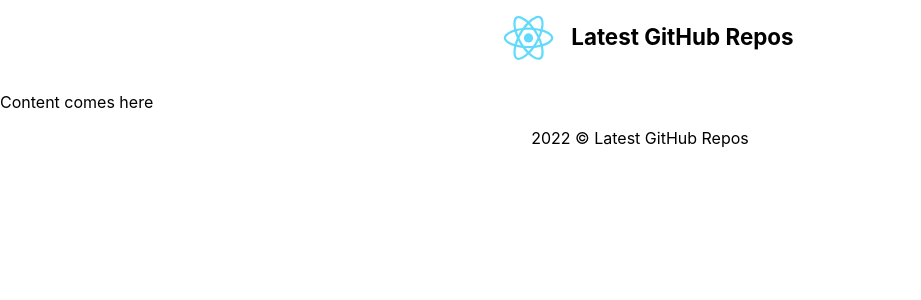
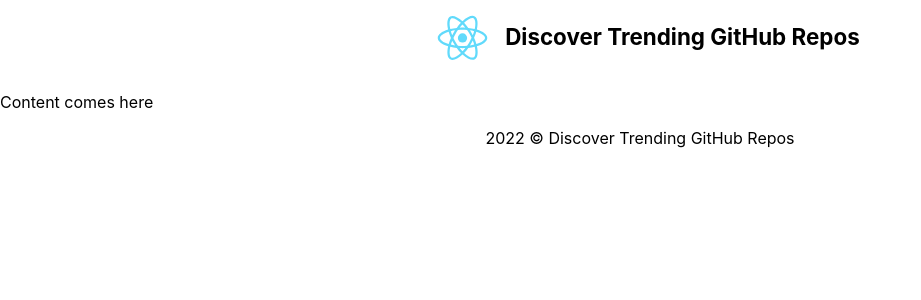
Before and after one commit to itsnorbertkalacska/latest-github-repos, a React (Create React App) app: page / in a window 1280 px wide. Shown: the top 300 px of the page, without its empty margins (0-921 px from the left). Built offline with nearby package versions, Linux system fonts and the light colour scheme.

Commit message:
Update app title

```diff
--- a/src/consts.js
+++ b/src/consts.js
@@ -1 +1 @@
-export const APP_TITLE = "Latest GitHub Repos";
+export const APP_TITLE = "Discover Trending GitHub Repos";
```
